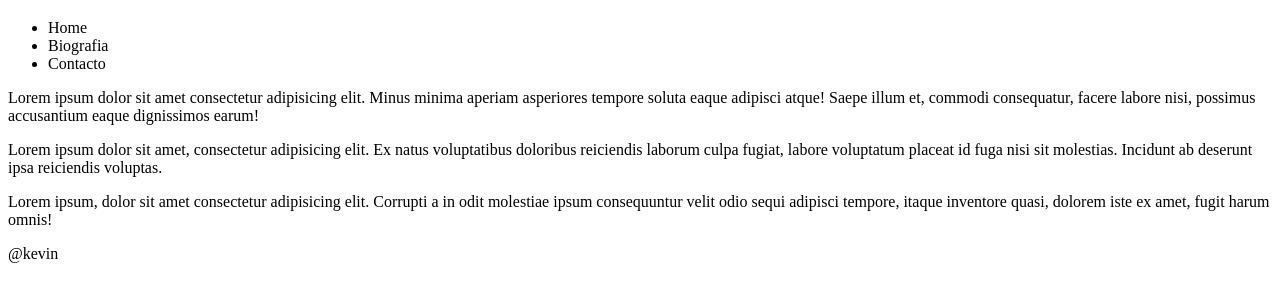
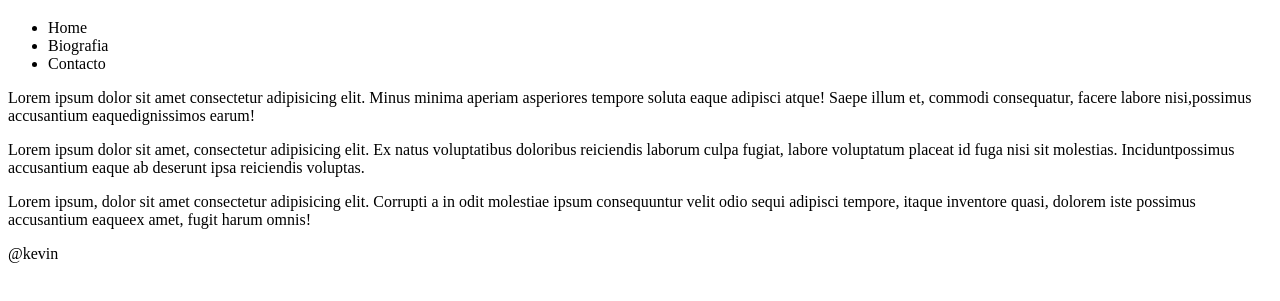
Before and after one commit to Kvera-9/Nuevo, a plain HTML site: page index.html in a window 1280 px wide. Shown: the part 61-362 px from the top of the page. Drawn offline with Linux system fonts and the light colour scheme.

Commit message:
confirmado

```diff
--- a/index.html
+++ b/index.html
@@ -24,11 +24,14 @@
                 <li>Contacto</li>
             </ul>
         </section>
-        <p>Lorem ipsum dolor sit amet consectetur adipisicing elit. Minus minima aperiam asperiores tempore soluta eaque adipisci atque! Saepe illum et, commodi consequatur, facere labore nisi, possimus accusantium eaque dignissimos earum!</p>
-        <P>Lorem ipsum dolor sit amet, consectetur adipisicing elit. Ex natus voluptatibus doloribus reiciendis laborum culpa fugiat, labore voluptatum placeat id fuga nisi sit molestias. Incidunt ab deserunt ipsa reiciendis voluptas.
+        <p>Lorem ipsum dolor sit amet consectetur adipisicing elit. Minus minima aperiam asperiores tempore soluta eaque adipisci atque! Saepe illum et, commodi consequatur, facere labore nisi,<span>possimus accusantium
+                eaque</span>dignissimos earum!</p>
+        <P>Lorem ipsum dolor sit amet, consectetur adipisicing elit. Ex natus voluptatibus doloribus reiciendis laborum culpa fugiat, labore voluptatum placeat id fuga nisi sit molestias. Incidunt<span>possimus accusantium
+                eaque</span> ab deserunt ipsa reiciendis voluptas.
         </P>
         <P>
-            Lorem ipsum, dolor sit amet consectetur adipisicing elit. Corrupti a in odit molestiae ipsum consequuntur velit odio sequi adipisci tempore, itaque inventore quasi, dolorem iste ex amet, fugit harum omnis!
+            Lorem ipsum, dolor sit amet consectetur adipisicing elit. Corrupti a in odit molestiae ipsum consequuntur velit odio sequi adipisci tempore, itaque inventore quasi, dolorem iste <span>possimus accusantium
+                eaque</span>ex amet, fugit harum omnis!
         </P>
         <section>
 
```
